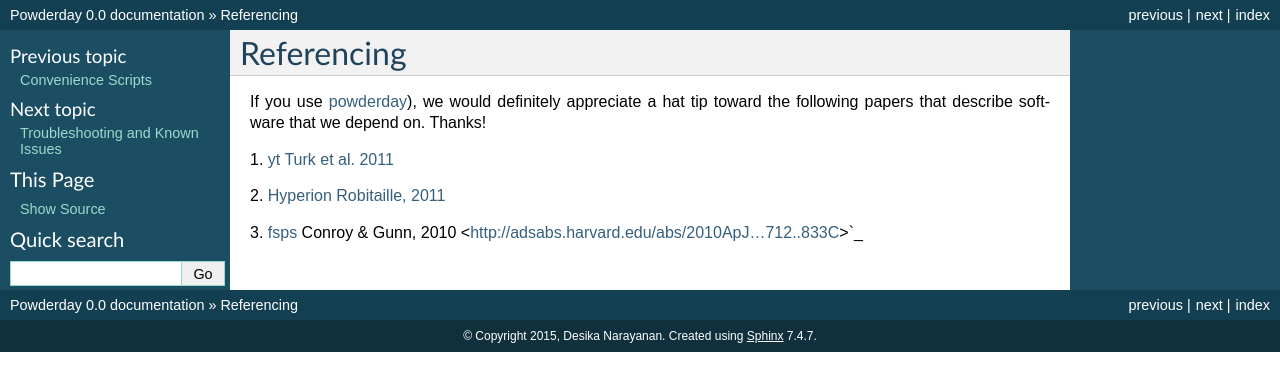
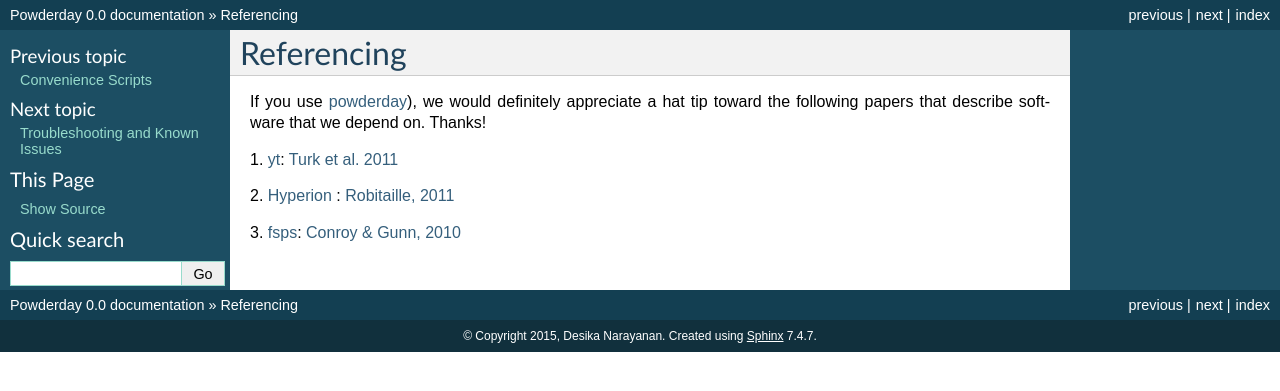
Before and after one commit to dnarayanan/powderday, a Sphinx documentation site: the page built from docs/referencing.rst, in a window 1280 px wide. Shown: the top 391 px of the page. Built offline with Sphinx 7.4.7, drawn with Linux system fonts in a browser that asks for light colours.

Commit message:
docs: typos fixed

```diff
--- a/docs/referencing.rst
+++ b/docs/referencing.rst
@@ -6,11 +6,11 @@ would definitely appreciate a hat tip toward the following papers that
 describe software that we depend on.  Thanks!
 
 1. `yt
-<http://yt-project.org>`_ `Turk et al. 2011
+<http://yt-project.org>`_:   `Turk et al. 2011
 <http://adsabs.harvard.edu/abs/2011ApJS..192....9T>`_
 
-2. `Hyperion <http://www.hyperion-rt.org>`_ `Robitaille, 2011
+2. `Hyperion <http://www.hyperion-rt.org>`_ :   `Robitaille, 2011
 <http://adsabs.harvard.edu/abs/2011A%26A...536A..79R>`_
 
-3. `fsps <https://code.google.com/p/fsps/source/checkout>`_ Conroy & Gunn, 2010
+3. `fsps <https://code.google.com/p/fsps/source/checkout>`_:   `Conroy & Gunn, 2010
 <http://adsabs.harvard.edu/abs/2010ApJ...712..833C>`_
```
